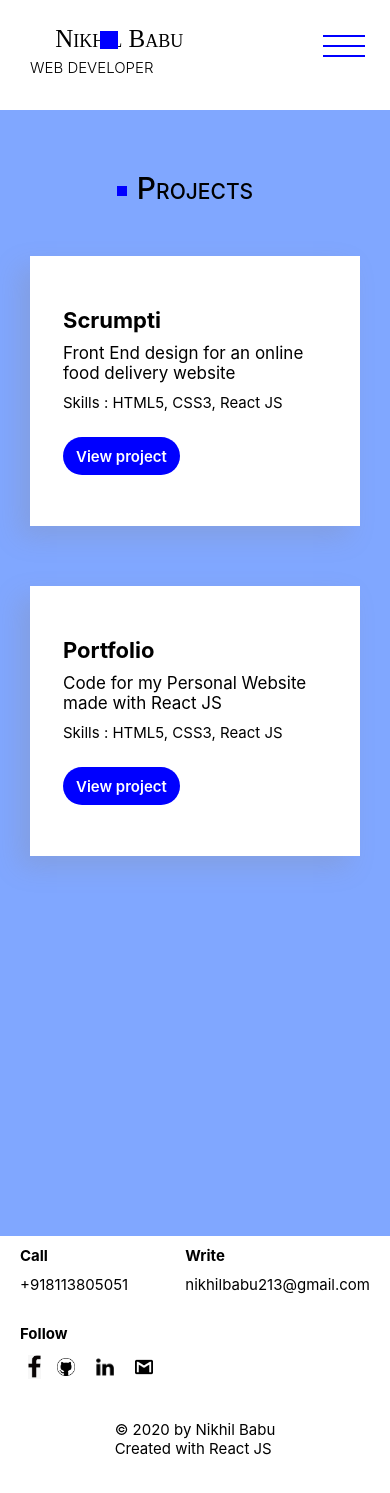
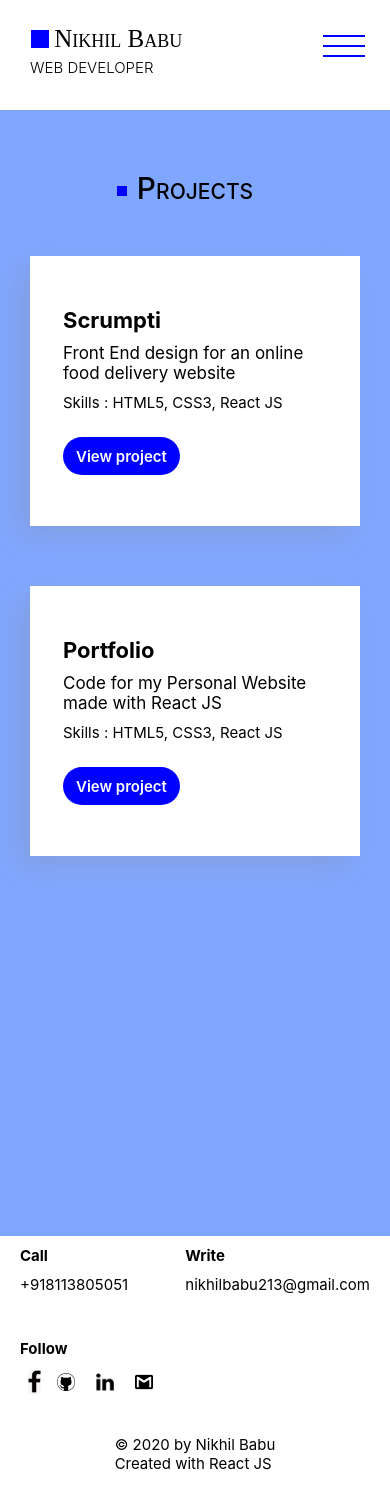
Before and after one commit to Nikhil713/Portfolio, a React (Create React App) app in the folder website/: page /projects in a window 390 px wide. Built offline with nearby package versions, Linux system fonts and the light colour scheme.

Commit message:
Fix nav issue

```diff
--- a/website/src/components/certificate-cards/style.module.css
+++ b/website/src/components/certificate-cards/style.module.css
@@ -66,13 +66,13 @@
     border-radius: 30px;
     background: blue;
 
-    font-variant-caps: petite-caps;
+    /* font-variant-caps: petite-caps; */
     cursor: pointer;
 }
 
 .link > a{
     color: white;
-    font-weight: 600;
+    font-weight: 500;
 }
 
 .link:hover {
--- a/website/src/components/footer/footer.css
+++ b/website/src/components/footer/footer.css
@@ -59,20 +59,20 @@ footer{
 .footer-right > div > h1{
     margin: 5px;
     font-size: 15px;
-    font-weight: 700;
+    font-weight: 500;
 }
 
 .call{
     display: flex;
     flex-direction: column;
-    justify-content: center;
+    justify-content: space-evenly;
     align-items: center;
 }
 
 .write{
     display: flex;
     flex-direction: column;
-    justify-content: center;
+    justify-content: space-evenly;
     align-items: center;
 }
 
@@ -83,6 +83,9 @@ footer{
     align-items: center;
 }
 
+.follow > h1 {
+    margin-top: 15px !important;
+}
 .follow-icons {
     display: flex;
     justify-content: center;
--- a/website/src/components/navbar/navbar.css
+++ b/website/src/components/navbar/navbar.css
@@ -52,7 +52,7 @@ nav{
     /* border: solid; */
 }
 
-.nav-name >h1 {
+.nav-name >div >h1 {
     font-size: 35px;
     font-family: 'Monteserat';
     font-weight: 500;
@@ -289,14 +289,25 @@ nav{
     }
 
     .blue-square {
-        position: absolute;
-        height: 18px;
-        width: 18px;
 
-        margin: 0;
-        margin-bottom: 30px;
+        display: none;
+    }
 
-        background-color: blue;
+    .mob-nav-name {
+      display: flex;
+      justify-content: center;
+      align-items: center;
+    }
+
+    .blue-square1{
+              /* position: absolute; */
+              height: 18px;
+              width: 18px;
+
+              margin: 0;
+              /* margin-bottom: 30px; */
+
+              background-color: blue;
     }
 
     .nav-name {
@@ -306,9 +317,9 @@ nav{
         align-items: center;
     }
 
-    .nav-name >h1 {
+    .nav-name >div >h1 {
         font-size: 25px;
-        margin:5px 5px 5px 25px;
+        margin:5px 5px 5px 5px;
         /* font-family: 'Monteserat'; */
         font-variant-caps: petite-caps;
     }
--- a/website/src/components/navbar/navbar.js
+++ b/website/src/components/navbar/navbar.js
@@ -1,6 +1,6 @@
 import React from 'react'
 import './navbar.css'
-import { Link} from 'react-router-dom';
+import { Link } from 'react-router-dom';
 
 
 export default class Navbar extends React.Component {
@@ -12,8 +12,11 @@ export default class Navbar extends React.Component {
                         <div className="nav-left-content">
                             <div className="blue-square"></div>
                             <div className="nav-name">
-                                <h1>Nikhil Babu</h1>
-                                <h2><a href="/#" className="not-mobile" style={{cursor:"auto",color:"black",marginRight: "5px"}}> / </a> WEB DEVELOPER</h2>
+                                <div className="mob-nav-name">
+                                    <div className="blue-square1"></div>
+                                    <h1>Nikhil Babu</h1>
+                                </div>
+                                <h2><a href="/#" className="not-mobile" style={{ cursor: "auto", color: "black", marginRight: "5px" }}> / </a> WEB DEVELOPER</h2>
                             </div>
                         </div>
                     </div>
@@ -27,14 +30,14 @@ export default class Navbar extends React.Component {
                                         <ul>
                                             <li>
                                                 <a href="/#" class="check">
-                                                    <Link to="/home" style={{textDecoration:"none",color:"black"}}>
+                                                    <Link to="/home" style={{ textDecoration: "none", color: "black" }}>
                                                         Home
                                                     </Link>
                                                 </a>
                                             </li>
                                             <li>
                                                 <a href="/#" class="check">
-                                                    <Link to="/resume" style={{textDecoration:"none",color:"black"}}>
+                                                    <Link to="/resume" style={{ textDecoration: "none", color: "black" }}>
                                                         Resume
                                                     </Link>
                                                 </a>
@@ -48,7 +51,7 @@ export default class Navbar extends React.Component {
                                             </li> */}
                                             <li>
                                                 <a href="/#" class="check">
-                                                    <Link to="/projects" style={{textDecoration:"none",color:"black"}}>
+                                                    <Link to="/projects" style={{ textDecoration: "none", color: "black" }}>
                                                         Projects
                                                     </Link>
                                                 </a>
@@ -83,7 +86,7 @@ export default class Navbar extends React.Component {
                                 </Link></li>
                             <li className="menu-item">
                                 <a href="https://form.jotform.com/201631983485461" target="blank">CONTACT ME</a>
-                                </li>
+                            </li>
                         </ul>
                     </div>
 
--- a/website/src/pages/projects/projects.js
+++ b/website/src/pages/projects/projects.js
@@ -4,6 +4,7 @@ import styles from './style.module.css'
 import ProjectCard from '../../components/project-card/projectcard'
 
 import Scrumpti from '../../assets/scrumpti.jpg'
+import Portfolio from '../../assets/portfolio.png'
 
 export default class Project extends React.Component {
     constructor(props) {
@@ -11,7 +12,7 @@ export default class Project extends React.Component {
         this.state = {
             certificateItem: [
                 { name: "Scrumpti", role: "Front-End Developer", desc:"Front End design for an online food delivery website", skills:"HTML5, CSS3, React JS",link:"https://github.com/Nikhil713/Scrumpti", image: Scrumpti },
-                { name: "Portfolio", role: "", desc:"Code for my Personal Website made with React JS", skills:"HTML5, CSS3, React JS",link:"https://github.com/Nikhil713/nikhil713.github.io", image: Scrumpti },
+                { name: "Portfolio", role: "", desc:"Code for my Personal Website made with React JS", skills:"HTML5, CSS3, React JS",link:"https://github.com/Nikhil713/nikhil713.github.io", image: Portfolio },
                 { name: "Prologue", role: "Full Stack Developer", desc:"An online book management platform, where the user can keep track of their books", skills:"HTML5, CSS3, PHP",link:"https://github.com/Nikhil713/bookRecommendationEngine", image: Scrumpti }
             ]
         }
--- a/website/src/pages/resume/resume.js
+++ b/website/src/pages/resume/resume.js
@@ -4,7 +4,7 @@ import Experience from '../../components/experience-card/experience-card'
 import Certificate from '../../components/certificate-cards/certificate'
 
 import coursera from '../../assets/coursera.png'
-import linkedin from '../../assets/linkedinlogo.webp'
+// import linkedin from '../../assets/linkedinlogo.webp'
 import hackerrank from '../../assets/hackerrank.jpeg'
 import resume from '../../assets/Nikhil_Resume.pdf'
 
@@ -19,8 +19,8 @@ export default class Resume extends React.Component {
             certificateItem: [
                 { name: "Google Cloud Platform Fundamentals: Core Infrastructure", org: "Google Cloud", issue: "Coursera", img: coursera , link: "https://www.coursera.org/account/accomplishments/certificate/JDJV9RCUUQ38"},
                 { name: "Introduction to Data Science in Python", org: "University of Michigan", issue: "Coursera", img: coursera , link: "https://www.coursera.org/account/accomplishments/certificate/BR9B3TT65TQT"},
-                { name: "HTML Essential Training", org: "Linked In Learning", issue: "Linked In", img: linkedin , link: "https://drive.google.com/file/d/1JgV2sLpa_mkRXxR6_oHaH1gL7ccgF4uQ/view"},
-                { name: "Python (Basic)", org: "HackerRank", issue: "HackerRank", img: hackerrank , link: "https://www.hackerrank.com/certificates/cf85dc40a4ef"}
+                // { name: "HTML Essential Training", org: "Linked In Learning", issue: "Linked In", img: linkedin , link: "https://drive.google.com/file/d/1JgV2sLpa_mkRXxR6_oHaH1gL7ccgF4uQ/view"},
+                { name: "Python Certification", org: "HackerRank", issue: "HackerRank", img: hackerrank , link: "https://www.hackerrank.com/certificates/cf85dc40a4ef"}
             ]
         }
     }
```
Also changed, not shown: website/src/assets/portfolio.png (added).
